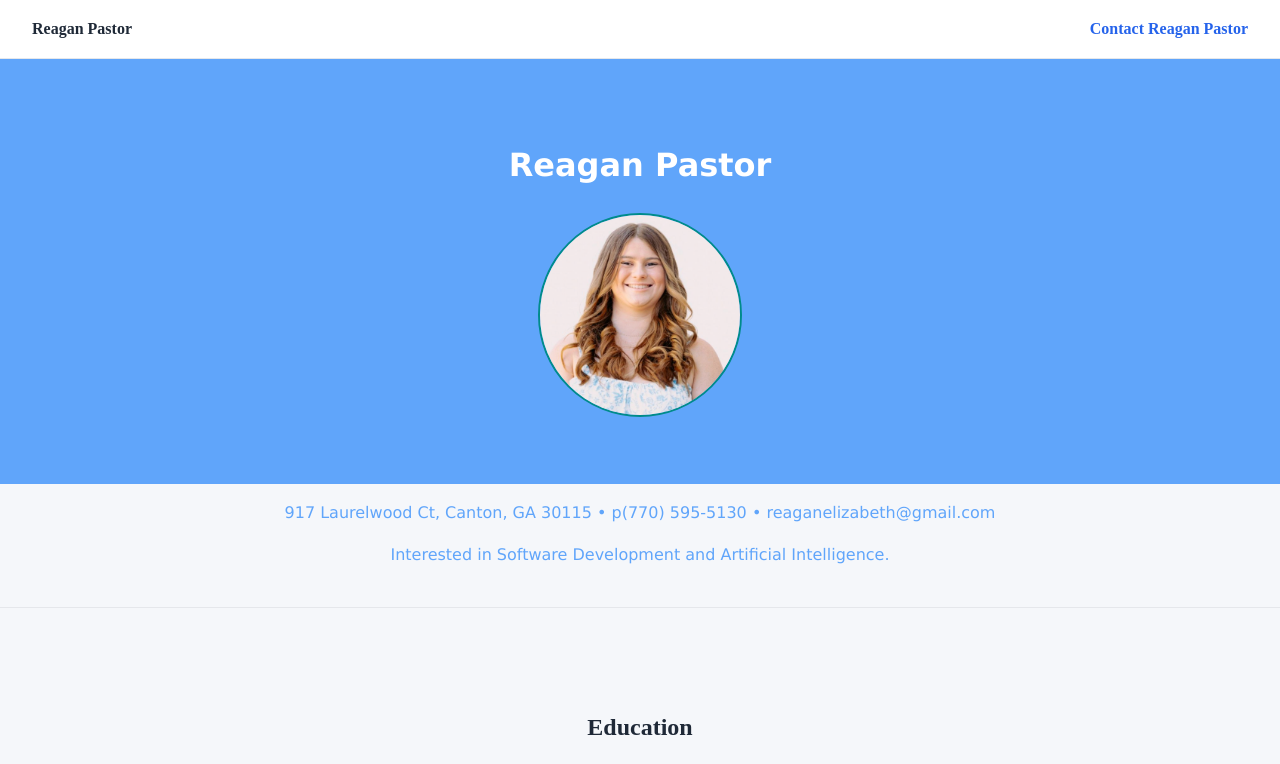
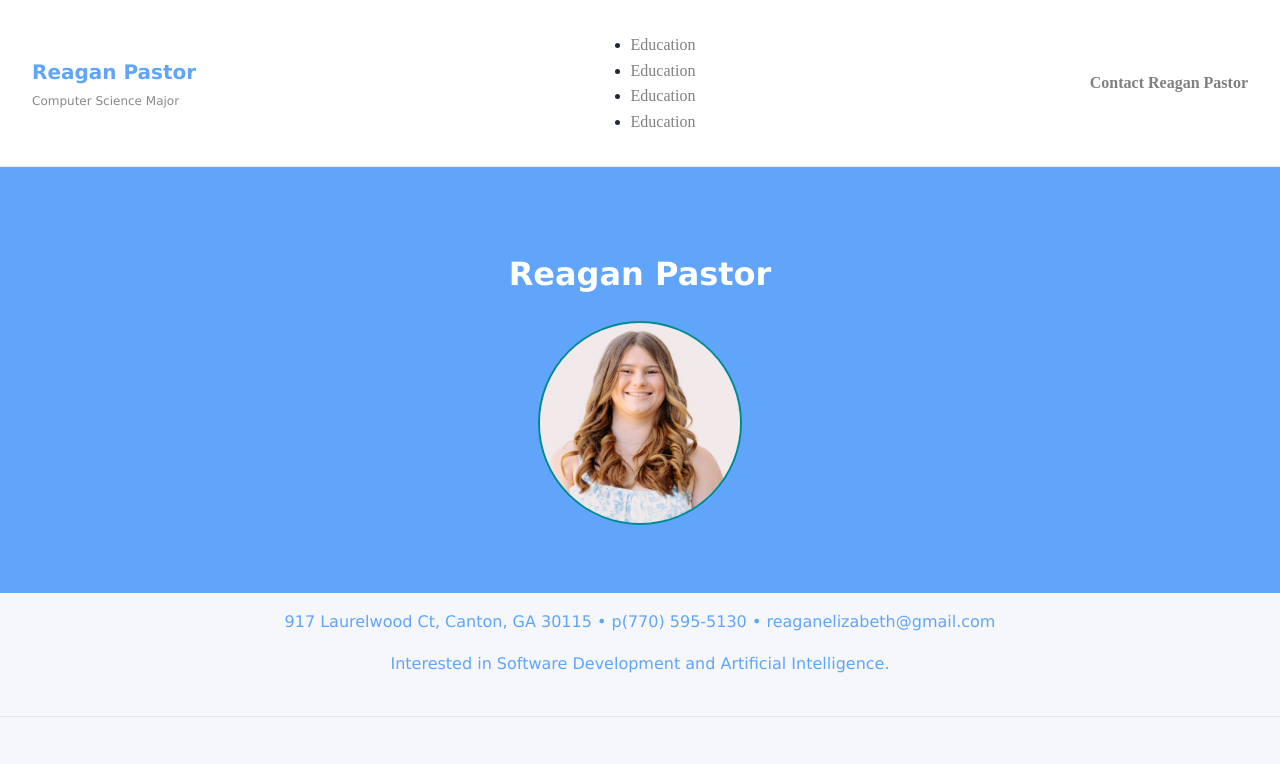
Before and after one commit to ReaganPastor/CS4300-Web-Programming-project-2-css-cv-ReaganPastor, a plain HTML site: page index.html in a window 1280 px wide. Shown: the top 764 px of the page. Drawn offline with Linux system fonts and the light colour scheme.

Commit message:
Save changes

```diff
--- a/css/style.css
+++ b/css/style.css
@@ -15,18 +15,71 @@ nav {
   border-bottom: 1px solid #e5e7eb;
 }
 
+.navbar {
+    background: #FFFFFF;
+    box-shadow: 0 2px 8px rgba(0, 0, 0, 0.06);;
+    position: fixed;
+    top: 0;
+    left: 0;
+    right: 0;
+    z-index: 1000;
+    padding: 1rem 0;
+}
+
+.nav-title {
+  display: flex;
+  flex-direction: column;
+}
+
+.nav-name {
+  font-family: Geneva;
+  font-weight: 700;
+  font-size: 1.25rem;
+  color: #60a5fa;
+}
+
+.nav-details {
+  font-family: Geneva;
+  font-size: 0.75rem;
+  color: #888888;
+  margin-top: 0.25rem;
+}
+
+.nav-menu {
+  display: flex;
+  list-style: none;
+  gap: 2rem;
+  align-items: center;
+}
+
+
+
 nav p {
   margin: 0;
   font-weight: 600;
 }
 
 nav a {
-  color: #2563eb;
+  color: grey;
   text-decoration: none;
+  position: relative;
+  text-decoration-color: transparent;
+  transition: text-decoration-color 0.3s ease;
+}
+
+nav a::after {
+  position: absolute;
+  left: 0;
+  bottom: -3px; /* space below text */
+  width: 0;
+  height: 2px;
+  background-color: #60a5fa; /* underline color */
+  transition: width 0.3s ease;
 }
 
 nav a:hover {
   text-decoration: underline;
+  width: 100%;
 }
 
 /***********************  Footer Section   **************************/
--- a/index.html
+++ b/index.html
@@ -8,8 +8,25 @@
         <title>Reagan Pastor</title>
     </head>
     <body>
-        <nav>
-            <p>Reagan Pastor</p>
+        <nav class="nav-bar">
+            <div class="nav-title">
+                <span class="nav-name">Reagan Pastor</span>
+                <span class="nav-details">Computer Science Major</span>
+            </div>
+            <ul>
+                <li>
+                    <a href="#education">Education</a>
+                </li>
+                <li>
+                    <a href="#education">Education</a>
+                </li>
+                <li>
+                    <a href="#education">Education</a>
+                </li>
+                <li>
+                    <a href="#education">Education</a>
+                </li>
+            </ul>
             <p><a href="contact.html">Contact Reagan Pastor</a></p>
         </nav>
         <header>
@@ -19,7 +36,7 @@
         <p class="address">917 Laurelwood Ct, Canton, GA 30115 &bull; p(770) 595-5130 &bull; reaganelizabeth@gmail.com</p>
         <p class="tagline">Interested in Software Development and Artificial Intelligence.</p>
         <hr>
-        <section>
+        <section id="education">
             <h2>Education</h2>
             <dl>
                 <dt>University of Georgia</dt>
```
Also changed, not shown: 1 other file.
